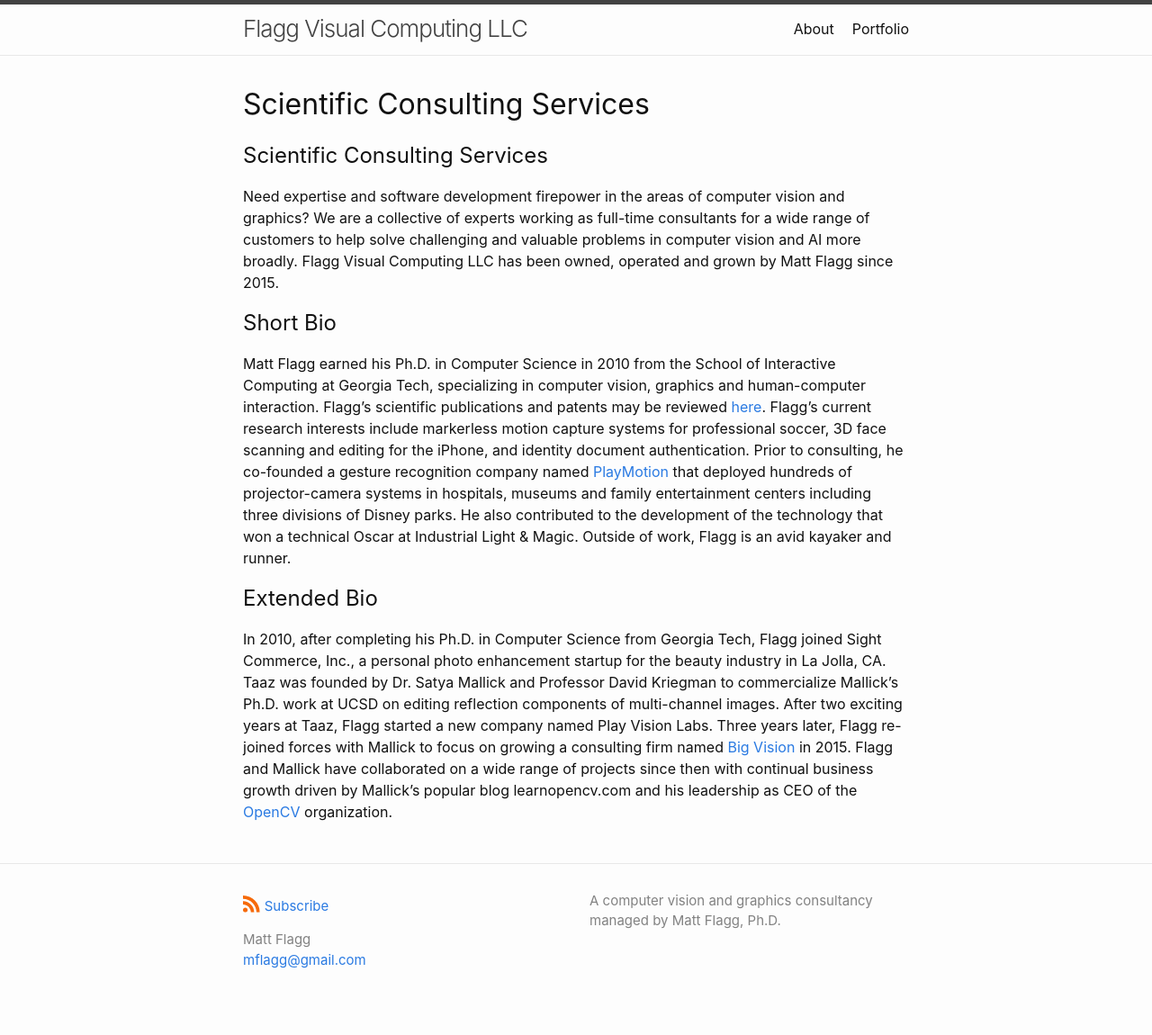
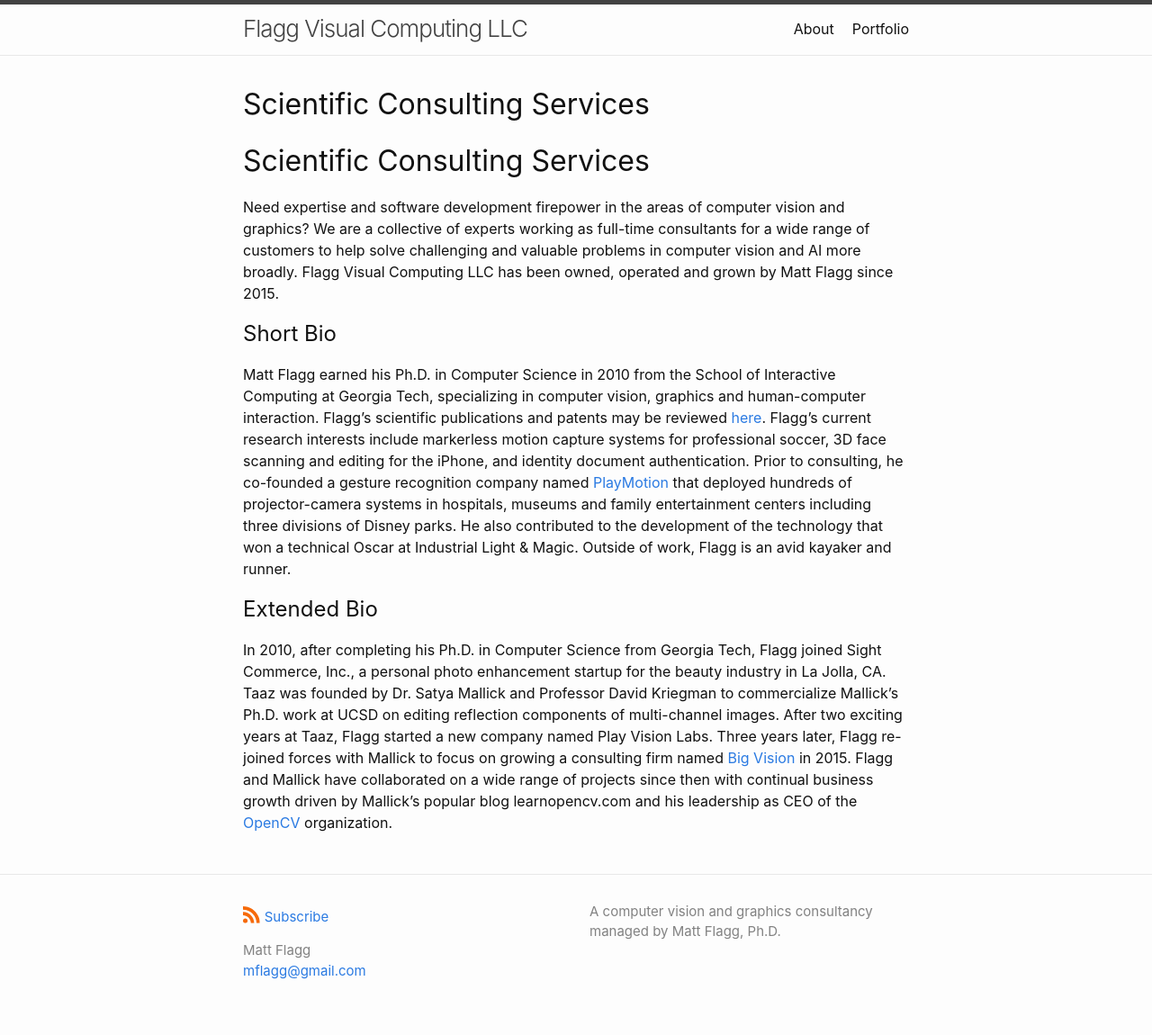
Before and after one commit to mflagg/mflagg.github.io, a Jekyll site: the page built from index.md, in a window 1280 px wide. Shown: the whole page at 90% size. Built offline with Jekyll 4.4.1, drawn with Linux system fonts in a browser that asks for light colours; our own code applies the rules of GitHub Pages for plain Markdown files.

Commit message:
change header

```diff
--- a/index.md
+++ b/index.md
@@ -1,4 +1,4 @@
-## Scientific Consulting Services
+# Scientific Consulting Services
 
 Need expertise and software development firepower in the areas of computer vision and graphics?  We are a collective of experts working
 as full-time consultants for a wide range of customers to help solve challenging and valuable problems in computer vision and AI more broadly.
```
